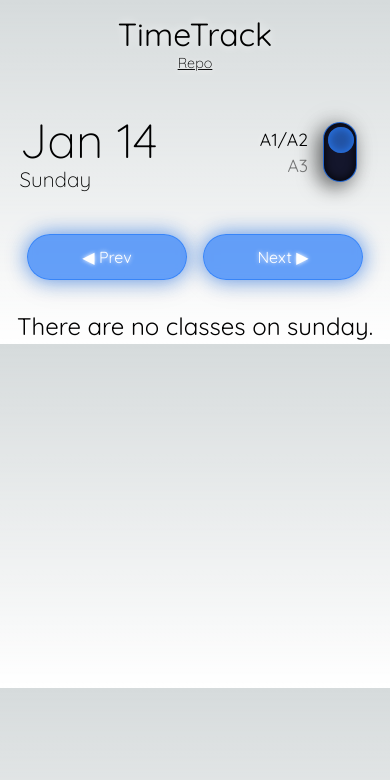
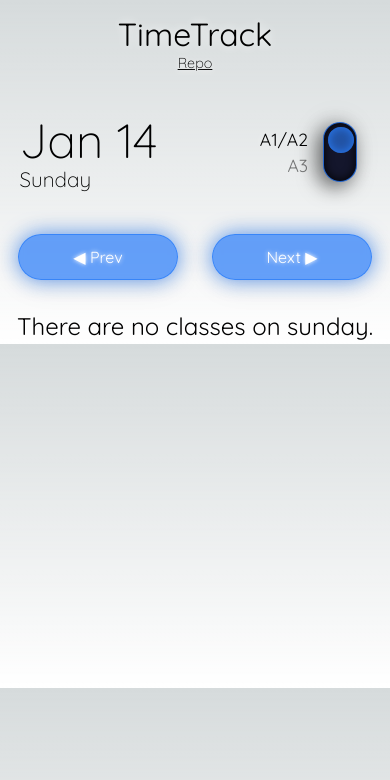
Before and after one commit to Xyncross1111/timetrack, a Next.js app: page / in a window 390 px wide. Shown: the top 780 px of the page. Built offline with nearby package versions, Linux system fonts and the light colour scheme.

Commit message:
uniform navigate buttons - feat/phone

```diff
--- a/app/navigate/navigate.tsx
+++ b/app/navigate/navigate.tsx
@@ -15,7 +15,7 @@ const Navigate: FC<navigateProps> = (props: navigateProps) => {
     }
 
     return (
-        <nav className={"class-buttons"}>
+        <nav className={"class-buttons flex max-md:justify-between items-center"}>
             <button className={"prev"} onClick={handlePrev}>
                 {"◀"} Prev
             </button>
```
